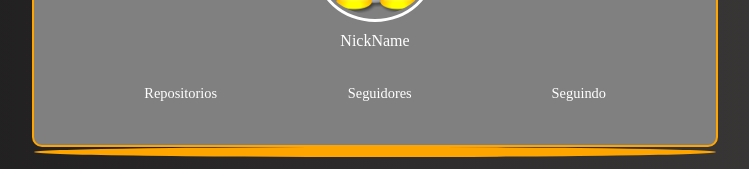
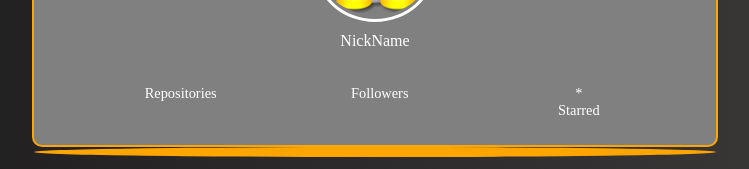
Before and after one commit to Wellz30/GithubProfile, a React (Create React App) app in the folder githubprofile/: page / in a window 1280 px wide. Shown: the part 289-458 px from the top of the page, without its empty margins (265-1014 px from the left). Built offline with nearby package versions, Linux system fonts and the light colour scheme.

Commit message:
Criando pagina de Starred

```diff
--- a/githubprofile/src/App.jsx
+++ b/githubprofile/src/App.jsx
@@ -13,7 +13,11 @@ export default function App() {
 
     const [showRepos, setShowRepos] = useState(false);
 
+    const [showStarred, setShowStarred] = useState(false);
+
     const [repos, setRepos] = useState({});
+
+    const [starred, setStarred] = useState({});
 
     const [userData, setUserData] = useState({});
 
@@ -23,8 +27,10 @@ export default function App() {
         try{
             const response = await client.get(`/${searchedValue}`);
             const repos = await client.get(`/${searchedValue}/repos`);
-            setUserData(response.data)
-            setRepos(repos.data)
+            const starred = await client.get(`/${searchedValue}/starred`);
+            setUserData(response.data);
+            setRepos(repos.data);
+            setStarred(starred.data);
         }
         catch (err){
             alert("Perfil não encontrado");
@@ -34,25 +40,39 @@ export default function App() {
     return(
         <>
             <SearchContainer searchButton={searchButton} searchedValue={searchedValue} setSearchedValue={setSearchedValue}/>
+            <Container>
+                <ProfilePic profilePic={userData?.avatar_url} nickName={userData?.name}/>
+                <ProfileAbout bio={userData?.bio}>
+                    <AboutContainer amount={userData?.public_repos} text="Repositories" onClick={_ => {setShowRepos(true)}}/>
+                    <AboutContainer amount={userData?.followers} text="Followers"/>
+                    <AboutContainer amount={"*"} text="Starred"  onClick={_ => {setShowStarred(true)}}/>
+                </ProfileAbout>
+            </Container>
             {showRepos ?
                 <Container>
                     <div>
-                        <CloseRepos closeRepos={() => {setShowRepos(false)}}/>
+                        <CloseRepos title="Repositories" closeRepos={() => {setShowRepos(false)}}/>
                     </div>
                     <div>
                         <Repository repos={repos}/>
                     </div>
                 </Container>
             :
+                undefined
+            }
+            {showStarred ?
                 <Container>
-                    <ProfilePic profilePic={userData?.avatar_url} nickName={userData?.name}/>
-                    <ProfileAbout bio={userData?.bio}>
-                        <AboutContainer amount={userData?.public_repos} text="Repositorios" onClick={()=>{setShowRepos(true)}}/>
-                        <AboutContainer amount={userData?.followers} text="Seguidores"/>
-                        <AboutContainer amount={userData?.following} text="Seguindo"/>
-                    </ProfileAbout>
+                    <div>
+                        <CloseRepos title="Starred" closeRepos={() => {setShowStarred(false)}}/>
+                    </div>
+                    <div>
+                        <Repository repos={starred}/>
+                    </div>
                 </Container>
+            :
+                undefined
             }
+
         </>
     );
 }
--- a/githubprofile/src/components/closeRepos/CloseRepos.jsx
+++ b/githubprofile/src/components/closeRepos/CloseRepos.jsx
@@ -6,7 +6,7 @@ export const CloseRepos = props =>{
         <>
             <div className="button-close"><button className="button" onClick={props.closeRepos}>Close</button></div>
             <div className="title">
-                Repositorios
+                {props.title}
             </div>
         </>
     );
```
